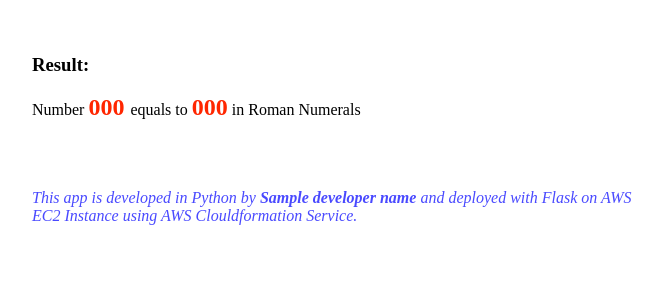
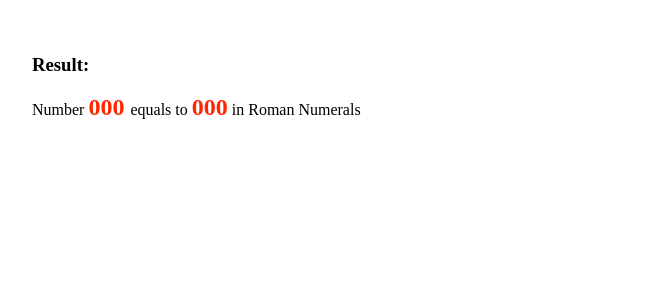
Before and after one commit to mefekax/roman-flask-app, a Flask app: template templates/result.html in a window 1280 px wide. Shown: the part 180-480 px from the top of the page, without its empty margins (308-971 px from the left). Run offline with Flask 3, Linux system fonts and the light colour scheme; the template is opened without the code that fills it: most values are stand-ins (such as "Sample title", 1, 10 or a date in 2020).

Commit message:
Update result.html

```diff
--- a/templates/result.html
+++ b/templates/result.html
@@ -47,8 +47,7 @@
     <p>Number <span class="result"> <b> {{ number_decimal }}</b> </span>equals to <span class="result"><b>{{ number_roman }}</b></span> in Roman Numerals</p><br><br>
 
 
-    <p class="footnote"><i>This app is developed in Python by <b>{{ developer_name }}</b> and deployed with Flask on AWS
-            EC2 Instance using AWS Clouldformation Service.</i></p>
+
 </body>
 
 </html>
```
